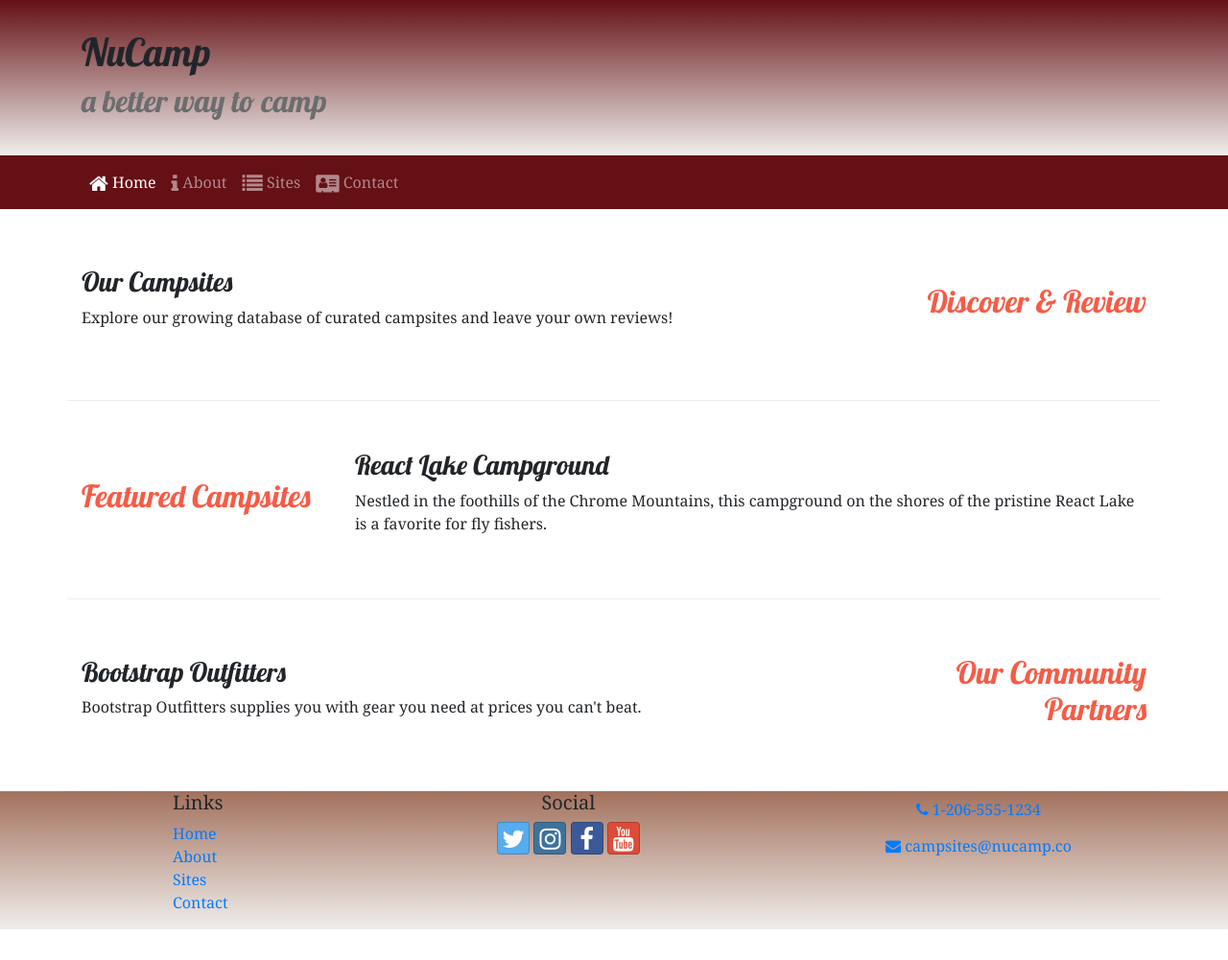
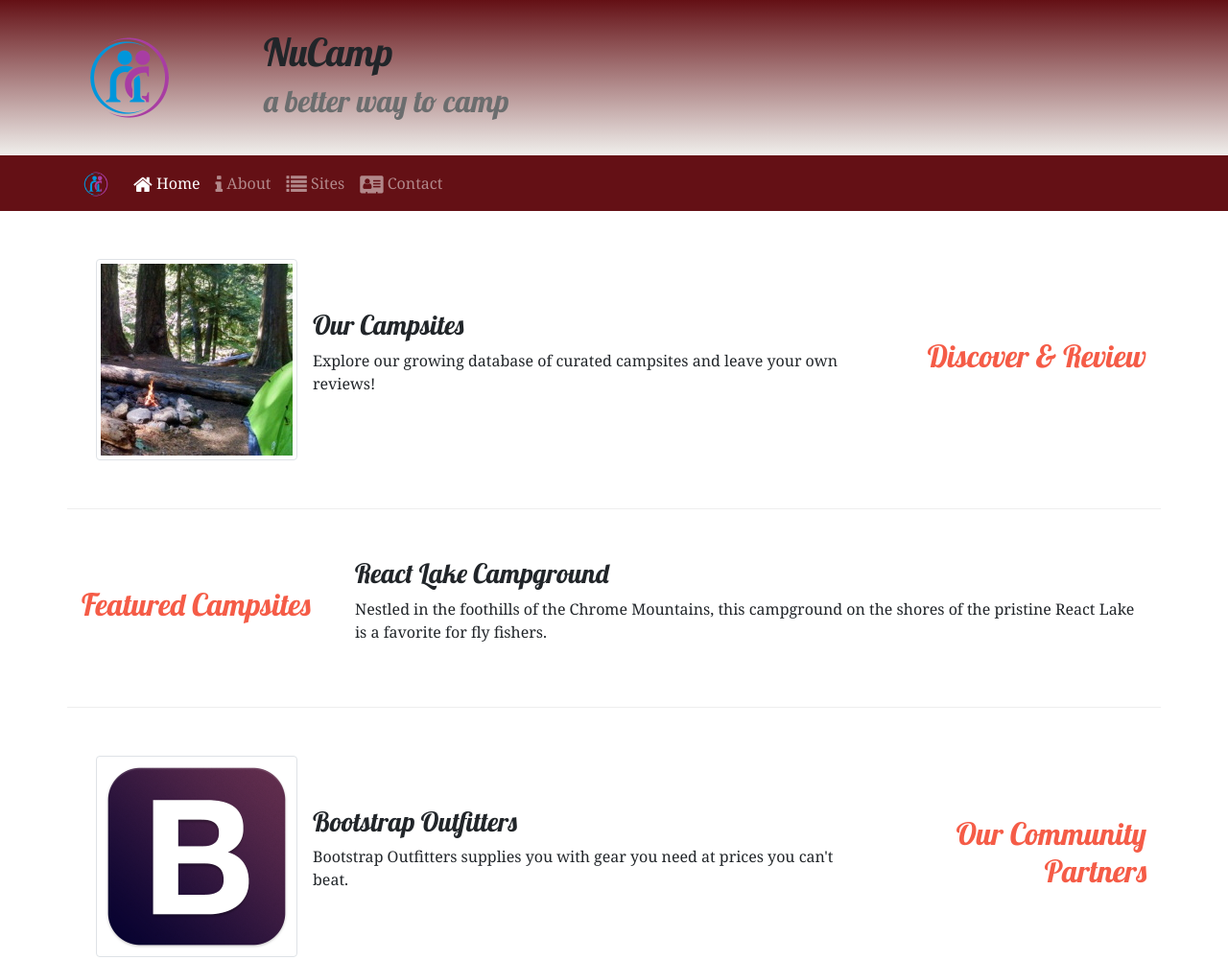
Before and after one commit to Brian-Ware/git-test, a website: page index.html in a window 1280 px wide. Shown: the top 1001 px of the page at 96% size. Before the commit the page ends 969 px from the top, so only its background shows below. Drawn offline with nearby package versions, Linux system fonts and the light colour scheme.

Commit message:
Images and Media

```diff
--- a/index.html
+++ b/index.html
@@ -21,6 +21,10 @@
     <header class="jumbotron jumbotron-fluid">
         <div class="container">
             <div class="row">
+                <div class="col-4 col-sm-3 col-md-2 align-self-center">
+                   <a href="#"> <img src="./img/logo.png" class="img-fluid"></a>
+                </div>
+
                 <div class="col">
                     <h1>NuCamp</h1>
                     <h2>a better way to camp</h2>
@@ -31,16 +35,21 @@
 
     <nav class="navbar navbar-expand-sm navbar-dark sticky-top">
         <div class="container">
-            <button class="navbar-toggler ml-auto" type="button" data-toggle="collapse" data-target="#nucampNavbar">
+            <a class="navbar-brand" href="#"><img src="img/logo.png" height="30" width="30"></a>
+            <button class="navbar-toggler" type="button" data-toggle="collapse" data-target="#nucampNavbar">
+                <button class="navbar-toggler" type="button" data-toggle="collapse" data-target="#nucampNavbar">
                     <span class="navbar-toggler-icon"></span>
                 </button>
                 <div class="collapse navbar-collapse" id="nucampNavbar">
                     <ul class="navbar-nav">
-                    <li class="nav-item active"> <a class="nav-link" href="#"> <i class="fa fa-home fa-lg"></i> Home</a>
+                        <li class="nav-item active"> <a class="nav-link" href="#"> <i class="fa fa-home fa-lg"></i>
+                                Home</a>
                         </li>
-                    <li class="nav-item"> <a class="nav-link" href="./aboutus.html"> <i class="fa fa-info fa-lg"></i>
+                        <li class="nav-item"> <a class="nav-link" href="./aboutus.html"> <i
+                                    class="fa fa-info fa-lg"></i>
                                 About</a></li>
-                    <li class="nav-item"> <a class="nav-link" href="#"> <i class="fa fa-list fa-lg"></i> Sites</a></li>
+                        <li class="nav-item"> <a class="nav-link" href="#"> <i class="fa fa-list fa-lg"></i> Sites</a>
+                        </li>
                         <li class="nav-item"> <a class="nav-link" href="./contactus.html"> <i
                                     class="fa fa-address-card fa-lg"></i> Contact</a>
                         </li>
@@ -56,9 +65,16 @@
                 <h2 class="text-sm-right">Discover & Review</h2>
             </div>
             <div class="col">
+                <div class="col">
+                    <div class="media">
+                        <img class="d-flex mr-3 img-thumbnail" src="img/breadcrumb-trail-thumb.jpg" alt="Breadcrumb Trail" />
+                        <div class="media-body align-self-center">
                             <h3>Our Campsites</h3>
-                <p class="d-none d-sm-block">Explore our growing database of curated campsites and leave your own
-                    reviews!</p>
+                            <p class="d-none d-sm-block">Explore our growing database of curated campsites and leave your own reviews!</p>
+                        </div>
+                    </div>
+                </div>
+
             </div>
         </div>
 
@@ -80,9 +96,16 @@
                 <h2 class="text-sm-right">Our Community Partners</h2>
             </div>
             <div class="col">
+                <div class="col">
+                    <div class="media">
+                        <img class="d-flex mr-3 img-thumbnail" src="img/bootstrap-thumb.png" alt="Bootstrap Outfitters" />
+                        <div class="media-body align-self-center">
                             <h3>Bootstrap Outfitters</h3>
-                <p class="d-none d-sm-block">Bootstrap Outfitters supplies you with gear you need at prices you can't
-                    beat.</p>
+                            <p class="d-none d-sm-block">Bootstrap Outfitters supplies you with gear you need at prices you can't beat.</p>
+                        </div>
+                    </div>
+                </div>
+
             </div>
         </div>
     </div>
```
Also changed, not shown: aboutus.html (+9 -3 lines), contactus.html (+6 -0 lines), img/bootstrap-thumb.png (added), img/breadcrumb-trail-thumb.jpg (added), img/breadcrumb-trail.jpg (added), img/chrome-river-thumb.jpg (added), img/chrome-river.jpg (added), img/logo.png (added), img/react-lake-thumb.jpg (added), img/react-lake.jpg (added). Lines whose indentation alone changed are shown as unchanged.
